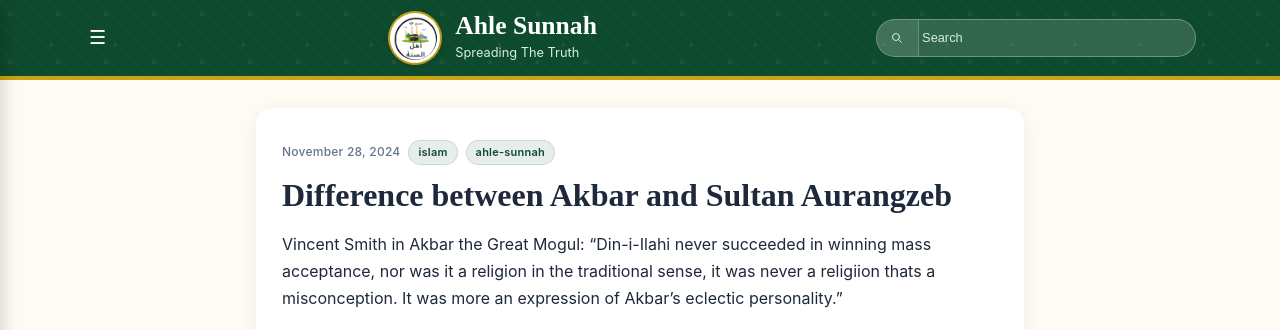
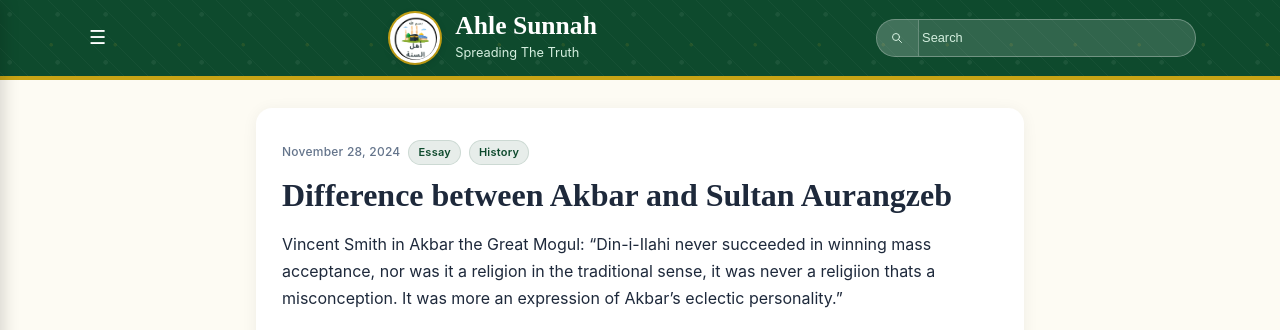
Before and after one commit to Fali17/ahlesunnah, a Jekyll site: the page built from _posts/2024-11-28-difference-between-akbar-and-sultan-aurangzeb.md, in a window 1280 px wide and 900 px high. Shown: the top 330 px of the window. Built offline with Jekyll 4.4.1, drawn with Linux system fonts in a browser that asks for light colours.

Commit message:
Update 2024-11-28-difference-between-akbar-and-sultan-aurangzeb.md

```diff
--- a/_posts/2024-11-28-difference-between-akbar-and-sultan-aurangzeb.md
+++ b/_posts/2024-11-28-difference-between-akbar-and-sultan-aurangzeb.md
@@ -2,7 +2,7 @@
 layout: post
 title: "Difference between Akbar and Sultan Aurangzeb"
 date: 2024-11-28 14:10:00 +0000
-tags: [islam, ahle-sunnah]
+tags: [Essay,History]
 ---
 
 Vincent Smith in Akbar the Great Mogul: “Din-i-Ilahi never succeeded in winning mass acceptance, nor was it a religion in the traditional sense, it was never a religiion thats a misconception. It was more an expression of Akbar’s eclectic personality.”
```
